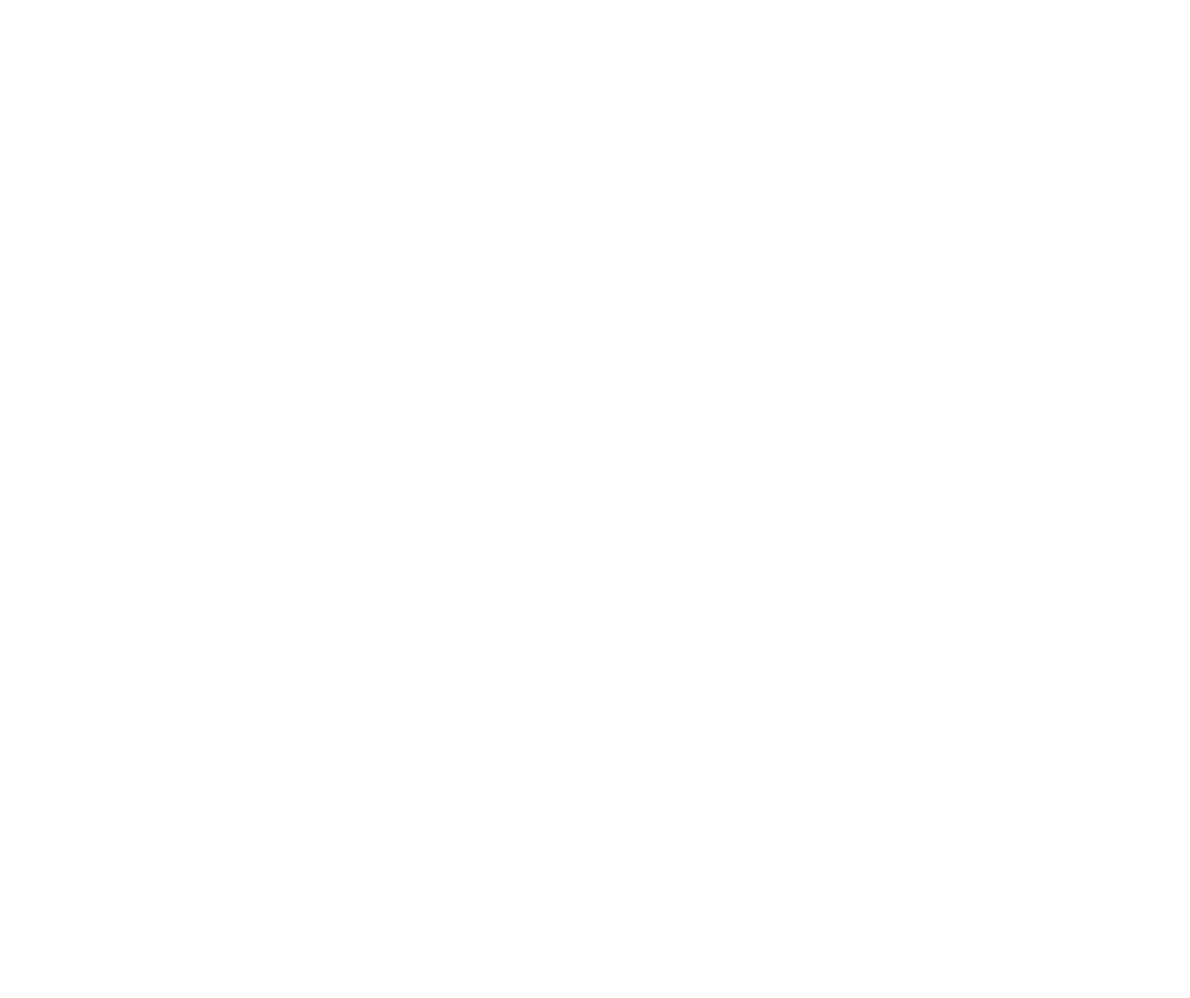
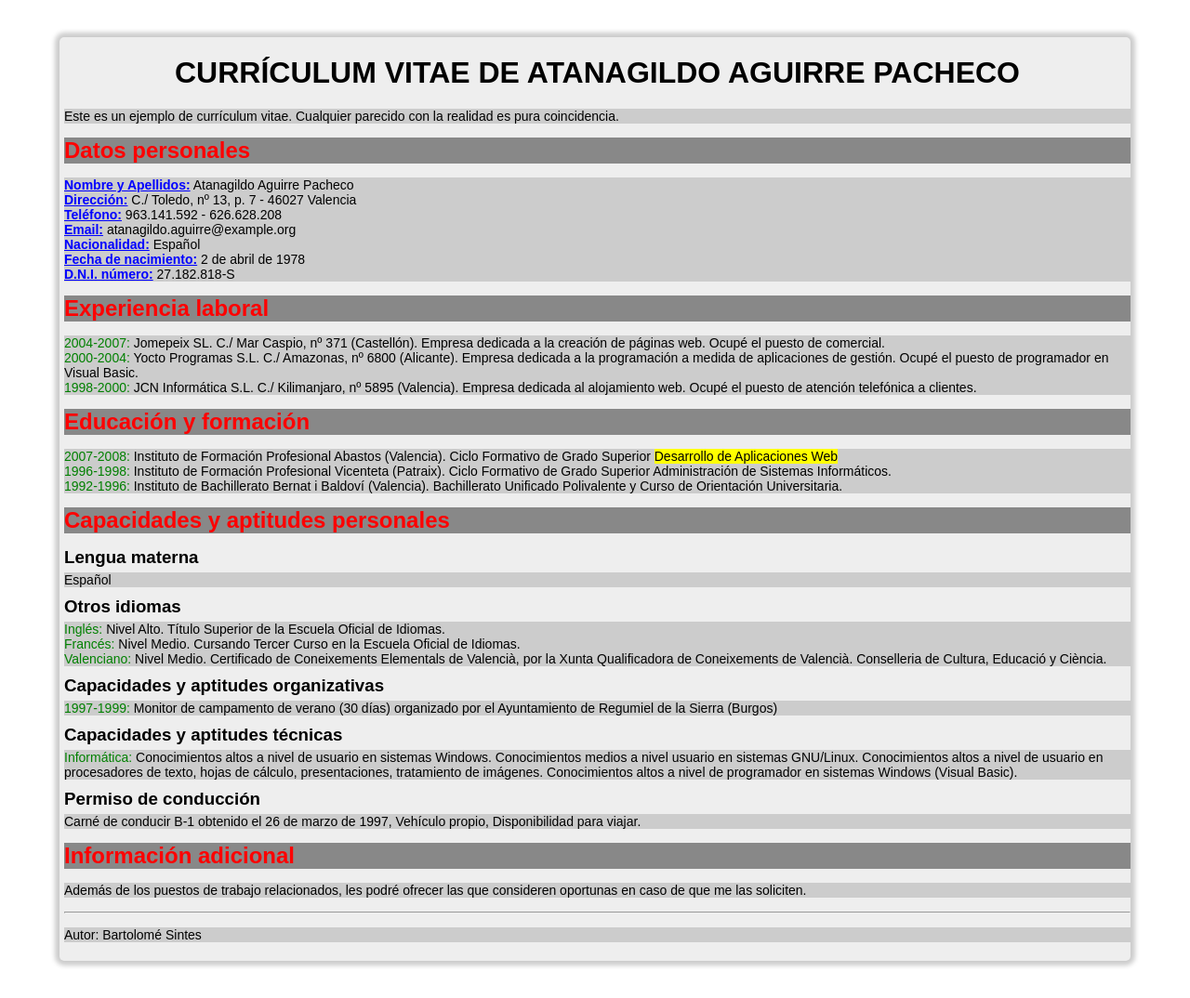
Before and after one commit to Ruben-BV/lmsgi_entregable03, a plain HTML site: page pages/ejercicio07CSS.html in a window 1280 px wide. Shown: the whole page at 93% size. Before the commit the page ends 800 px from the top, so only its background shows below. Drawn offline with Linux system fonts and the light colour scheme.

Commit message:
Exercice 07

```diff
--- a/css/styles07.css
+++ b/css/styles07.css
@@ -0,0 +1,65 @@
+* {
+    box-sizing: border-box;
+    margin: 0;
+    padding: 0;
+}
+
+body {
+    font-family: Arial, Helvetica, sans-serif;
+}
+
+.front-container {
+    width: 90%;
+    max-width: 1200px;
+    margin: 40px auto 40px auto;
+    box-shadow: 0 0 5px 5px #cccccc;
+    background-color: #eeeeee;
+    border-radius: 5px;
+    padding-top: 20px;
+    padding-left: 5px;
+    padding-bottom: 20px;
+}
+
+h1 {
+    text-align: center;
+    margin-bottom: 20px;
+
+}
+
+h2 {
+    color: red;
+    margin: 15px 0 15px 0;
+    background-color: #888888;
+}
+
+p {
+    font-size: 14px;
+    background-color: #cccccc;
+}
+
+.blue-bold-underline {
+    color: blue;
+    font-weight: bold;
+    text-decoration: underline;
+}
+
+.green {
+    color: green;
+}
+
+.marked-text {
+    background-color: yellow;
+}
+
+h3 {
+    margin-top: 10px;
+    margin-bottom: 5px;
+}
+
+footer {
+    margin-top: 15px;
+}
+
+hr {
+    margin-bottom: 15px;
+}
--- a/pages/ejercicio07CSS.html
+++ b/pages/ejercicio07CSS.html
@@ -7,6 +7,58 @@
         <link rel="stylesheet" href="../css/styles07.css">
     </head>
     <body>
-
+        <div class="front-container">
+            <header>
+                <h1>CURRÍCULUM VITAE DE ATANAGILDO AGUIRRE PACHECO</h1>
+            </header>
+            <main>
+                <p>Este es un ejemplo de currículum vitae. Cualquier parecido con la realidad es pura coincidencia.</p>
+                <section>
+                    <h2>Datos personales</h2>
+                    <p><span class="blue-bold-underline">Nombre y Apellidos:</span> Atanagildo Aguirre Pacheco<br />
+                    <span class="blue-bold-underline">Dirección:</span> C./ Toledo, nº 13, p. 7 - 46027 Valencia<br />
+                    <span class="blue-bold-underline">Teléfono:</span> 963.141.592 - 626.628.208<br />
+                    <span class="blue-bold-underline">Email:</span> atanagildo.aguirre@example.org<br />
+                    <span class="blue-bold-underline">Nacionalidad:</span> Español<br />
+                    <span class="blue-bold-underline">Fecha de nacimiento:</span> 2 de abril de 1978<br />
+                    <span class="blue-bold-underline">D.N.I. número:</span> 27.182.818-S</p>
+                </section>
+                <section>
+                    <h2>Experiencia laboral</h2>
+                    <p><span class="green">2004-2007:</span> Jomepeix SL. C./ Mar Caspio, nº 371 (Castellón). Empresa dedicada a la creación de páginas web. Ocupé el puesto de comercial.<br />
+                    <span class="green">2000-2004:</span> Yocto Programas S.L. C./ Amazonas, nº 6800 (Alicante). Empresa dedicada a la programación a medida de aplicaciones de gestión. Ocupé el puesto de programador en Visual Basic.<br />
+                    <span class="green">1998-2000:</span> JCN Informática S.L. C./ Kilimanjaro, nº 5895 (Valencia). Empresa dedicada al alojamiento web. Ocupé el puesto de atención telefónica a clientes.</p>
+                </section>
+                <section>
+                    <h2>Educación y formación</h2>
+                    <p><span class="green">2007-2008:</span> Instituto de Formación Profesional Abastos (Valencia). Ciclo Formativo de Grado Superior <span class="marked-text">Desarrollo de Aplicaciones Web</span><br />
+                    <span class="green">1996-1998:</span> Instituto de Formación Profesional Vicenteta (Patraix). Ciclo Formativo de Grado Superior Administración de Sistemas Informáticos.<br />
+                    <span class="green">1992-1996:</span> Instituto de Bachillerato Bernat i Baldoví (Valencia). Bachillerato Unificado Polivalente y Curso de Orientación Universitaria.</p>
+                </section>
+                <section>
+                    <h2>Capacidades y aptitudes personales</h2>
+                    <h3>Lengua materna</h3>
+                    <p>Español</p>
+                    <h3>Otros idiomas</h3>
+                    <p><span class="green">Inglés:</span> Nivel Alto. Título Superior de la Escuela Oficial de Idiomas. <br />
+                    <span class="green">Francés:</span> Nivel Medio. Cursando Tercer Curso en la Escuela Oficial de Idiomas.<br />
+                    <span class="green">Valenciano:</span> Nivel Medio. Certificado de Coneixements Elementals de Valencià, por la Xunta Qualificadora de Coneixements de Valencià. Conselleria de Cultura, Educació y Ciència.</p>
+                    <h3>Capacidades y aptitudes organizativas</h3>
+                    <p><span class="green">1997-1999:</span> Monitor de campamento de verano (30 días) organizado por el Ayuntamiento de Regumiel de la Sierra (Burgos)</p>
+                    <h3>Capacidades y aptitudes técnicas</h3>
+                    <p><span class="green">Informática:</span> Conocimientos altos a nivel de usuario en sistemas Windows. Conocimientos medios a nivel usuario en sistemas GNU/Linux. Conocimientos altos a nivel de usuario en procesadores de texto, hojas de cálculo, presentaciones, tratamiento de imágenes. Conocimientos altos a nivel de programador en sistemas Windows (Visual Basic).</p>
+                    <h3>Permiso de conducción</h3>
+                    <p>Carné de conducir B-1 obtenido el 26 de marzo de 1997, Vehículo propio, Disponibilidad para viajar.</p>
+                </section>
+                <section>
+                    <h2>Información adicional</h2>
+                    <p>Además de los puestos de trabajo relacionados, les podré ofrecer las que consideren oportunas en caso de que me las soliciten.</p>
+                </section>
+            </main>
+            <footer>
+                <hr />
+                <p>Autor: Bartolomé Sintes</p>
+            </footer>
+        </div>
     </body>
 </html>
```
